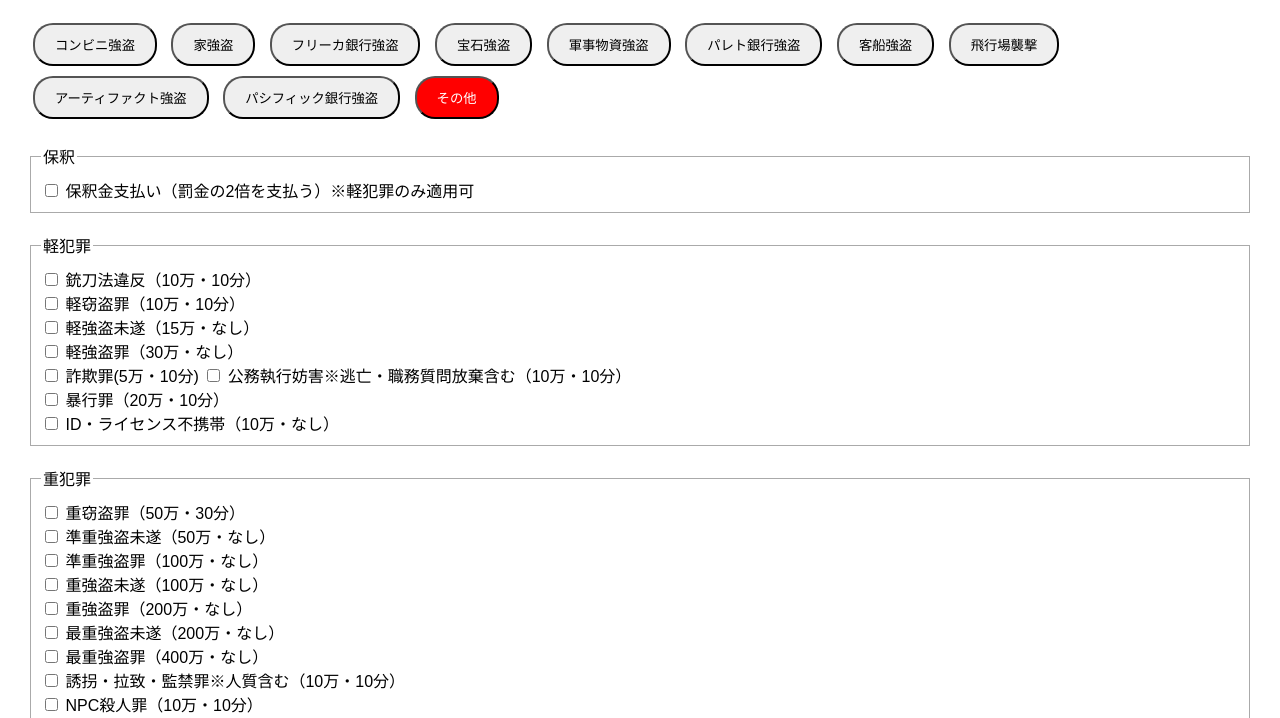
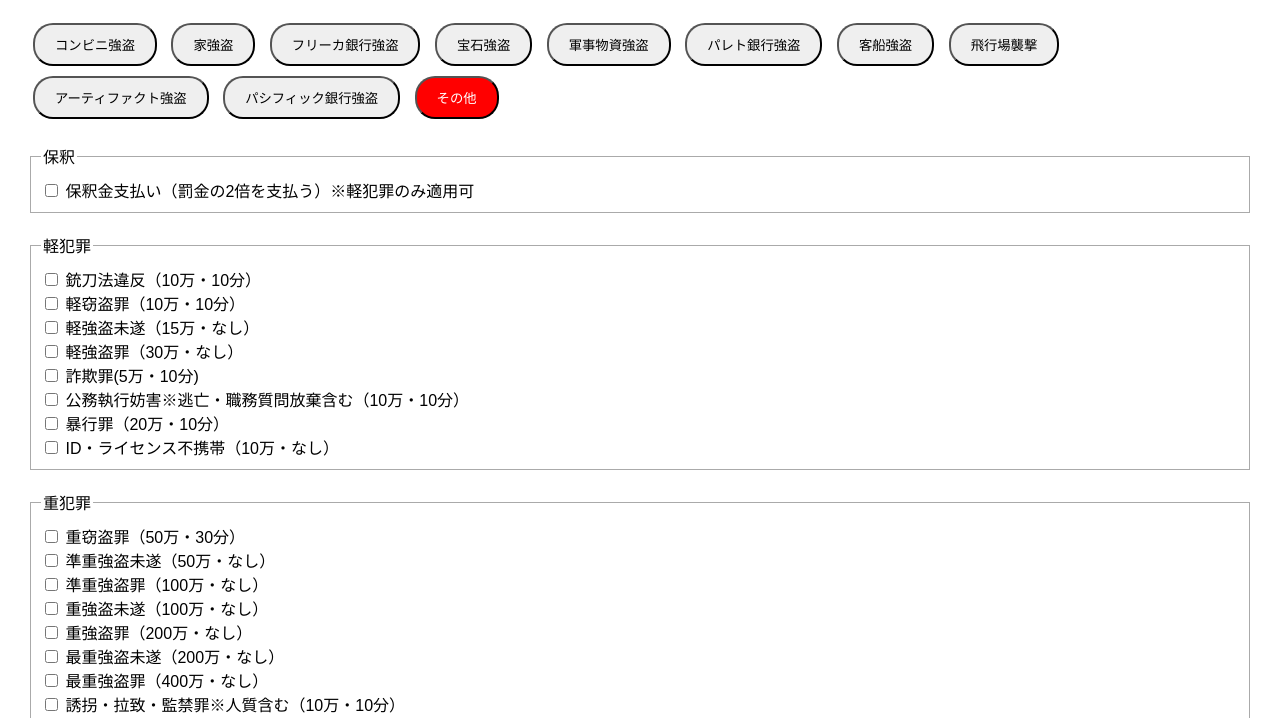
Before and after one commit to Evo4SWORD/bakkinkeisanki-, a plain HTML site: page index.html in a window 1280 px wide. Both pictures are taken after a click on the button "その他". Shown: the part 77-795 px from the top of the page. Drawn offline with Linux system fonts and the light colour scheme.

Commit message:
Update index.html

```diff
--- a/index.html
+++ b/index.html
@@ -44,7 +44,7 @@
     <label><input type="checkbox" id="theft"> 軽窃盗罪（10万・10分）</label><br>
     <label><input type="checkbox" id="pettyRobberyAttempt"> 軽強盗未遂（15万・なし）</label><br>
     <label><input type="checkbox" id="pettyRobbery"> 軽強盗罪（30万・なし）</label><br>
-    <label><input type="checkbox" id="fraud"> 詐欺罪(5万・10分)</label>
+    <label><input type="checkbox" id="fraud"> 詐欺罪(5万・10分)</label><br>
 
     <div id="fraudCountContainer" class="input-box" style="display: none;">
       詐欺罰金額※5～50万まで:
```
